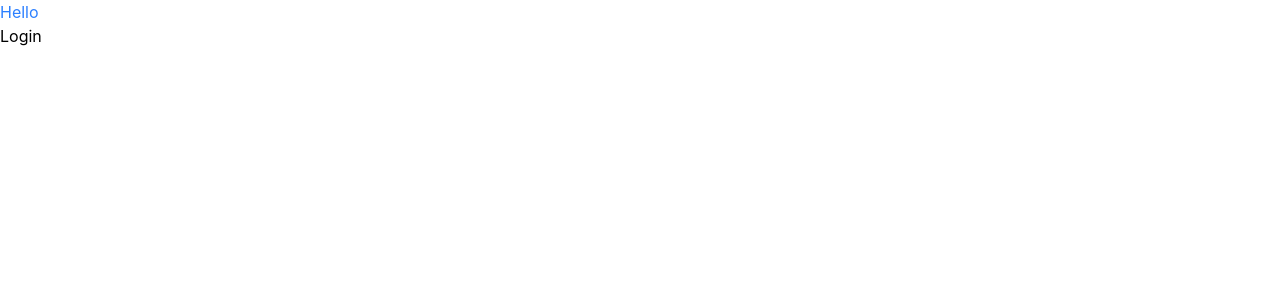
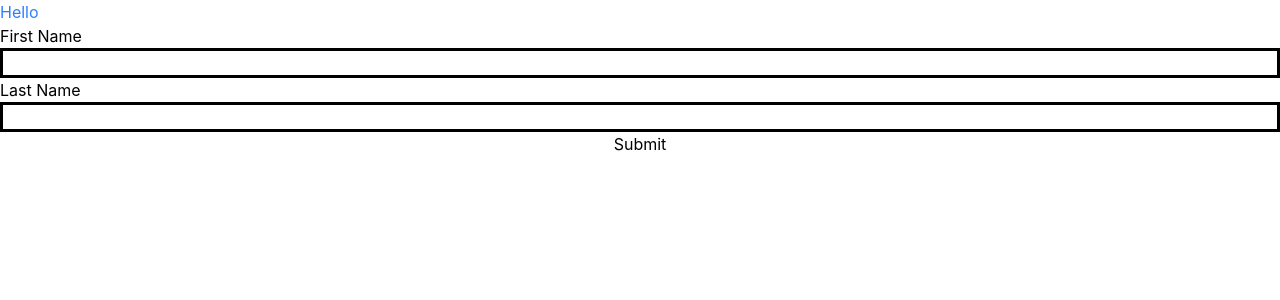
Before and after one commit to matthewrichards234/Discount-Notifications-Front, a React (Vite) app: page /login in a window 1280 px wide. Shown: the top 300 px of the page. Built offline with nearby package versions, Linux system fonts and the light colour scheme.

Commit message:
Feat: Add useForm, first/last name fields / submit button to login form.

```diff
--- a/src/components/Login.tsx
+++ b/src/components/Login.tsx
@@ -1,5 +1,31 @@
+import { useForm } from "react-hook-form";
+import type { SubmitHandler } from "react-hook-form";
+
+interface ILoginInput {
+  firstName: string;
+  lastName: string;
+}
+
 const Login = () => {
-  return <div>Login</div>;
+  const { register, handleSubmit } = useForm();
+  const onSubmit: SubmitHandler<ILoginInput> = (data) => console.log(data);
+  return (
+    <>
+      <form onSubmit={handleSubmit(onSubmit)} className="flex flex-col">
+        <label>First Name</label>
+        <input {...register("firstName")} type="text" className="border-3" />
+        <label>Last Name</label>
+        <input {...register("lastName")} type="text" className="border-3" />
+        <input type="submit" />
+      </form>
+    </>
+  );
 };
 
 export default Login;
+
+/*
+Login Form:
+- Use react form hook
+- Create login with google button
+*/
```
